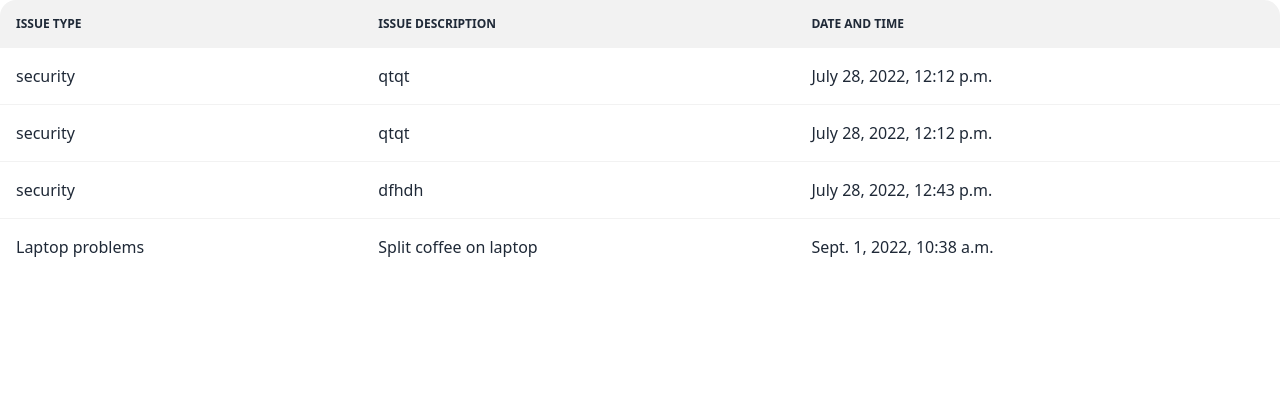
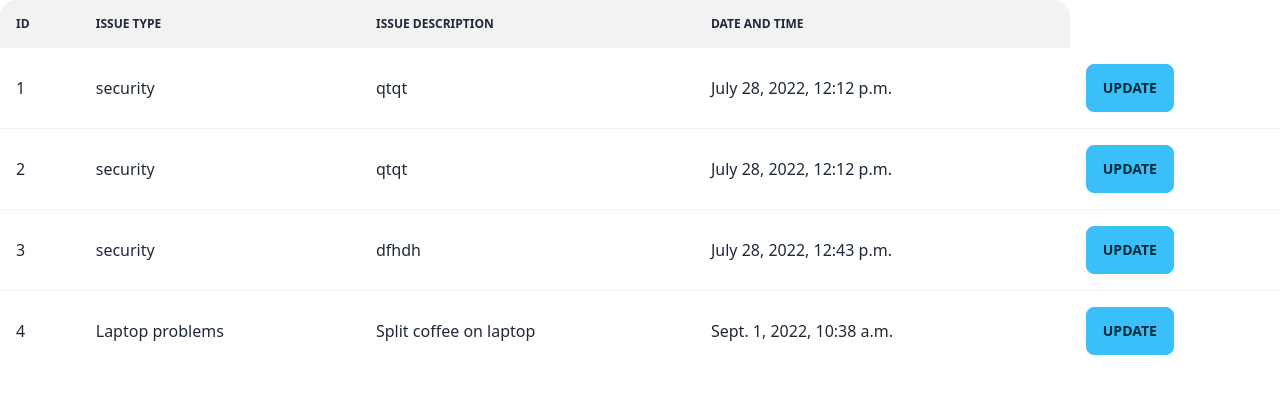
Before and after one commit to Jumazur22/Django_ticket_app, a Django app: page /index in a window 1280 px wide. Shown: the part 64-458 px from the top of the page. Run offline with Django 4.2, Linux system fonts and the light colour scheme; data comes from the database, SQL or seed files in the repository; some libraries are stand-ins or nearby versions.

Commit message:
Added an update buttoon and view for each record

```diff
--- a/uniproject/ticket_app/templates/index.html
+++ b/uniproject/ticket_app/templates/index.html
@@ -8,6 +8,7 @@
         {% comment %} Headings {% endcomment %}
         <thead>
             <tr>
+                <th>ID</th>
                 <th>Issue Type</th>
                 <th>Issue Description</th>
                 <th>Date and Time</th>
@@ -16,9 +17,11 @@
         <tbody>
             {% for i in tickets %}
                 <tr>
+                    <td>{{i.id}}</td>
                     <td>{{i.issue_type}}</td>
                     <td>{{i.issue_description}}</td>
                     <td>{{i.date}}</td>
+                    <td><a class="btn btn-info" href="{% url 'update_ticket' i.id %}">Update</a></td>
                 </tr>
             {% endfor %}
         </tbody>
--- a/uniproject/ticket_app/urls.py
+++ b/uniproject/ticket_app/urls.py
@@ -9,4 +9,5 @@ urlpatterns = [
     path("create", views.create_ticket, name="create_ticket"),
     path("login", views.login_request, name="login"),
     path("logout", views.logout_request, name= "logout"),
+    path("update/<str:pk>", views.update_ticket, name="update_ticket"),
 ]
--- a/uniproject/ticket_app/views.py
+++ b/uniproject/ticket_app/views.py
@@ -64,3 +64,8 @@ def logout_request(request):
     logout(request)
     messages.info(request, "You have successfully logged out.")
     return redirect("register")
+
+def update_ticket(request , pk):
+    form = TicketForm()
+    context = {"form":form}
+    return render(request, "create_ticket.html" ,context)
```
